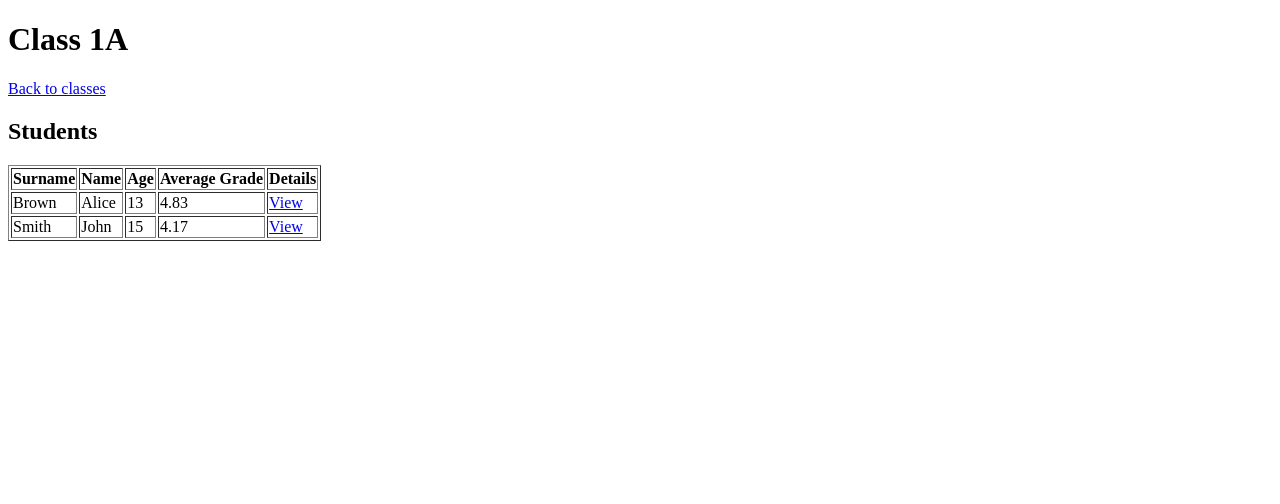
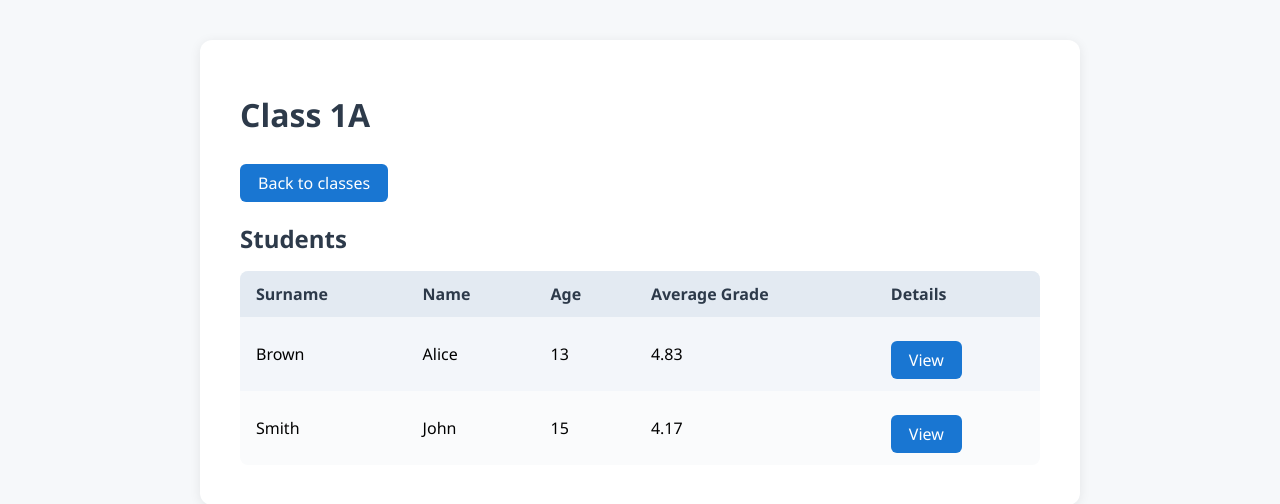
Before and after one commit to SpsKnSK/api, a Flask app: page /class/1 in a window 1280 px wide. Shown: the top 504 px of the page. Run offline with Flask 3, Linux system fonts and the light colour scheme.

Commit message:
added styles

```diff
--- a/Extra/WebWithFlask/app.py
+++ b/Extra/WebWithFlask/app.py
@@ -56,7 +56,7 @@ def average(grades):
 
 @app.route("/")
 def index():
-    return render_template("classes.html", classes=classes)
+    return render_template('classes.html', classes=classes)
 
 
 @app.route("/class/<int:class_id>")
--- /dev/null
+++ b/Extra/WebWithFlask/static/style.css
@@ -0,0 +1,71 @@
+body {
+    font-family: 'Segoe UI', Arial, sans-serif;
+    background: #f6f8fa;
+    margin: 0;
+    padding: 0;
+}
+.container {
+    max-width: 800px;
+    margin: 40px auto;
+    background: #fff;
+    border-radius: 12px;
+    box-shadow: 0 2px 12px rgba(0,0,0,0.08);
+    padding: 32px 40px 40px 40px;
+}
+h1, h2 {
+    color: #2d3a4a;
+    margin-bottom: 16px;
+}
+a {
+    color: #1976d2;
+    text-decoration: none;
+    transition: color 0.2s;
+}
+a:hover {
+    color: #0d47a1;
+    text-decoration: underline;
+}
+table {
+    width: 100%;
+    border-collapse: collapse;
+    margin-top: 16px;
+    background: #fafbfc;
+    border-radius: 8px;
+    overflow: hidden;
+}
+th, td {
+    padding: 12px 16px;
+    text-align: left;
+}
+th {
+    background: #e3eaf2;
+    color: #2d3a4a;
+    font-weight: 600;
+}
+tr:nth-child(even) {
+    background: #f3f6fa;
+}
+tr:hover {
+    background: #e3eaf2;
+}
+ul {
+    list-style: none;
+    padding: 0;
+}
+li {
+    margin-bottom: 8px;
+}
+.btn {
+    display: inline-block;
+    padding: 8px 18px;
+    background: #1976d2;
+    color: #fff;
+    border-radius: 6px;
+    text-decoration: none;
+    font-weight: 500;
+    margin-top: 12px;
+    transition: background 0.2s;
+}
+.btn:hover {
+    background: #0d47a1;
+}
--- a/Extra/WebWithFlask/templates/class_detail.html
+++ b/Extra/WebWithFlask/templates/class_detail.html
@@ -3,13 +3,15 @@
 <head>
     <meta charset="UTF-8">
     <title>{{ cls.name }}</title>
+    <link rel="stylesheet" href="{{ url_for('static', filename='style.css') }}">
 </head>
 <body>
+    <div class="container">
         <h1>{{ cls.name }}</h1>
-    <a href="{{ url_for('index') }}">Back to classes</a>
+        <a class="btn" href="{{ url_for('index') }}">Back to classes</a>
         <h2>Students</h2>
         {% if students %}
-    <table border="1">
+        <table>
             <tr>
                 <th>Surname</th>
                 <th>Name</th>
@@ -23,12 +25,13 @@
                 <td>{{ s.name }}</td>
                 <td>{{ s.age }}</td>
                 <td>{{ s.avg }}</td>
-            <td><a href="{{ url_for('student_detail', student_id=s.id) }}">View</a></td>
+                <td><a class="btn" href="{{ url_for('student_detail', student_id=s.id) }}">View</a></td>
             </tr>
             {% endfor %}
         </table>
         {% else %}
         <p>No students in this class.</p>
         {% endif %}
+    </div>
 </body>
 </html>
--- a/Extra/WebWithFlask/templates/classes.html
+++ b/Extra/WebWithFlask/templates/classes.html
@@ -3,15 +3,18 @@
 <head>
     <meta charset="UTF-8">
     <title>School Classes</title>
+    <link rel="stylesheet" href="{{ url_for('static', filename='style.css') }}">
 </head>
 <body>
+    <div class="container">
         <h1>School Classes</h1>
         <ul>
             {% for cls in classes %}
                 <li>
-                <a href="{{ url_for('class_detail', class_id=cls.id) }}">{{ cls.name }}</a>
+                    <a class="btn" href="{{ url_for('class_detail', class_id=cls.id) }}">{{ cls.name }}</a>
                 </li>
             {% endfor %}
         </ul>
+    </div>
 </body>
 </html>
--- a/Extra/WebWithFlask/templates/student_detail.html
+++ b/Extra/WebWithFlask/templates/student_detail.html
@@ -3,10 +3,12 @@
 <head>
     <meta charset="UTF-8">
     <title>{{ student.surname }} {{ student.name }}</title>
+    <link rel="stylesheet" href="{{ url_for('static', filename='style.css') }}">
 </head>
 <body>
+    <div class="container">
         <h1>{{ student.surname }} {{ student.name }}</h1>
-    <a href="{{ url_for('index') }}">Back to classes</a>
+        <a class="btn" href="{{ url_for('index') }}">Back to classes</a>
         <ul>
             <li><strong>Name:</strong> {{ student.name }}</li>
             <li><strong>Surname:</strong> {{ student.surname }}</li>
@@ -21,5 +23,6 @@
             {% endfor %}
         </ul>
         <p><strong>Average Grade:</strong> {{ student.avg }}</p>
+    </div>
 </body>
 </html>
```
Lines whose indentation alone changed are shown as unchanged.
